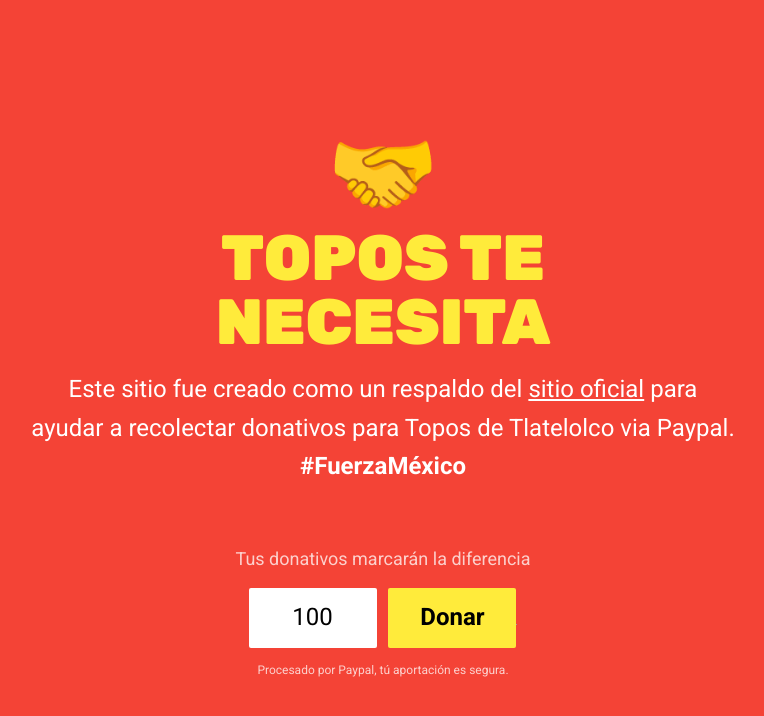
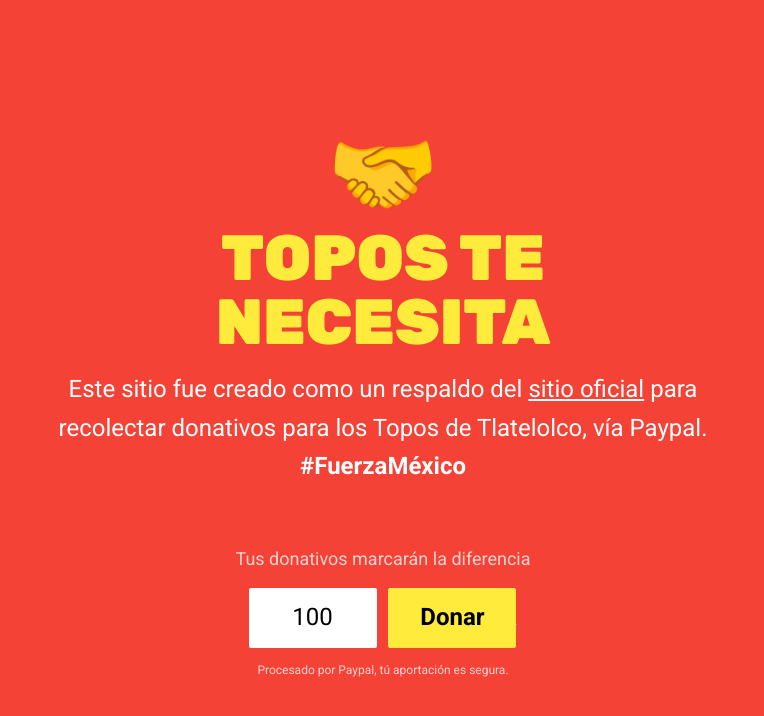
Before and after one commit to topofund/topofund.github.io, a plain HTML site: page index.html in a window 1280 px wide. Shown: the whole page, without its empty margins (257-1021 px from the left). Drawn offline with nearby package versions, Linux system fonts and the light colour scheme; grey boxes are pictures that could not be loaded.

Commit message:
Quick fixes…

```diff
--- a/index.html
+++ b/index.html
@@ -6,7 +6,7 @@
     <meta name="viewport" content="width=device-width, initial-scale=1, shrink-to-fit=no"/>
     <meta http-equiv="x-ua-compatible" content="ie=edge"/>
     <!-- Share-->
-    <meta property="og:title" content="¡México te necesita! Donativos a los Topos Tlatelolco"/>
+    <meta property="og:title" content="¡México te necesita! Donativos a los Topos de Tlatelolco"/>
     <meta property="og:description" content="Tus donativos hacen la diferencia"/>
     <meta property="og:image" content="https://topofund.github.io/img/thumbnail.jpg"/>
     <meta property="og:url" content="https://topofund.github.io/index.html"/>
@@ -21,7 +21,7 @@
         <div class="header">
           <div class="emoji">🤝</div>
           <h1>Topos te necesita</h1>
-          <h2>Este sitio fue creado como un respaldo del <a href="http://topos.mx">sitio oficial</a> para ayudar a recolectar donativos para Topos de Tlatelolco via Paypal.<span>#FuerzaMéxico</span></h2>
+          <h2>Este sitio fue creado como un respaldo del <a href="http://topos.mx">sitio oficial</a> para recolectar donativos para los Topos de Tlatelolco, vía Paypal.<span>#FuerzaMéxico</span></h2>
         </div>
         <div class="main">
           <h3>Tus donativos marcarán la diferencia</h3>
```
